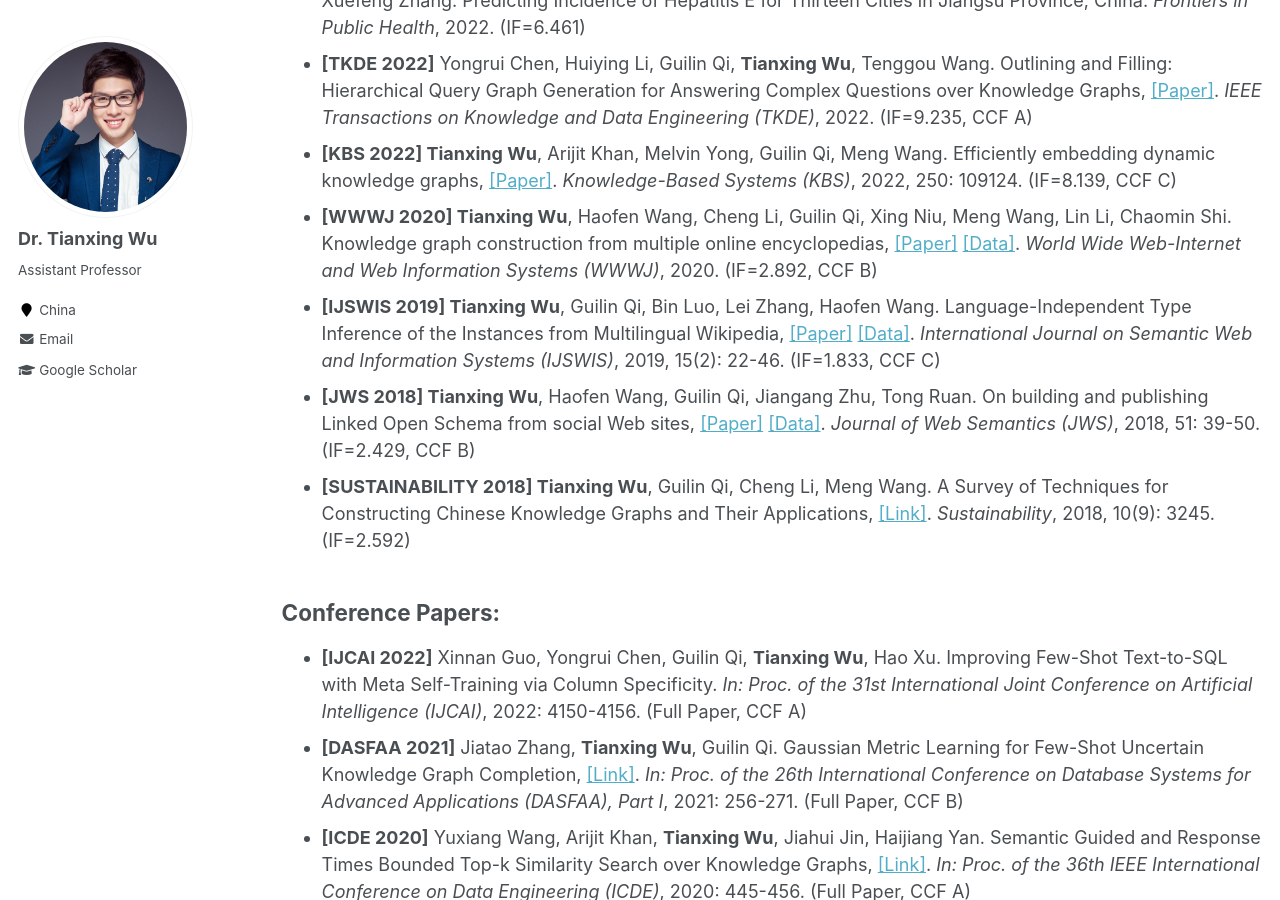
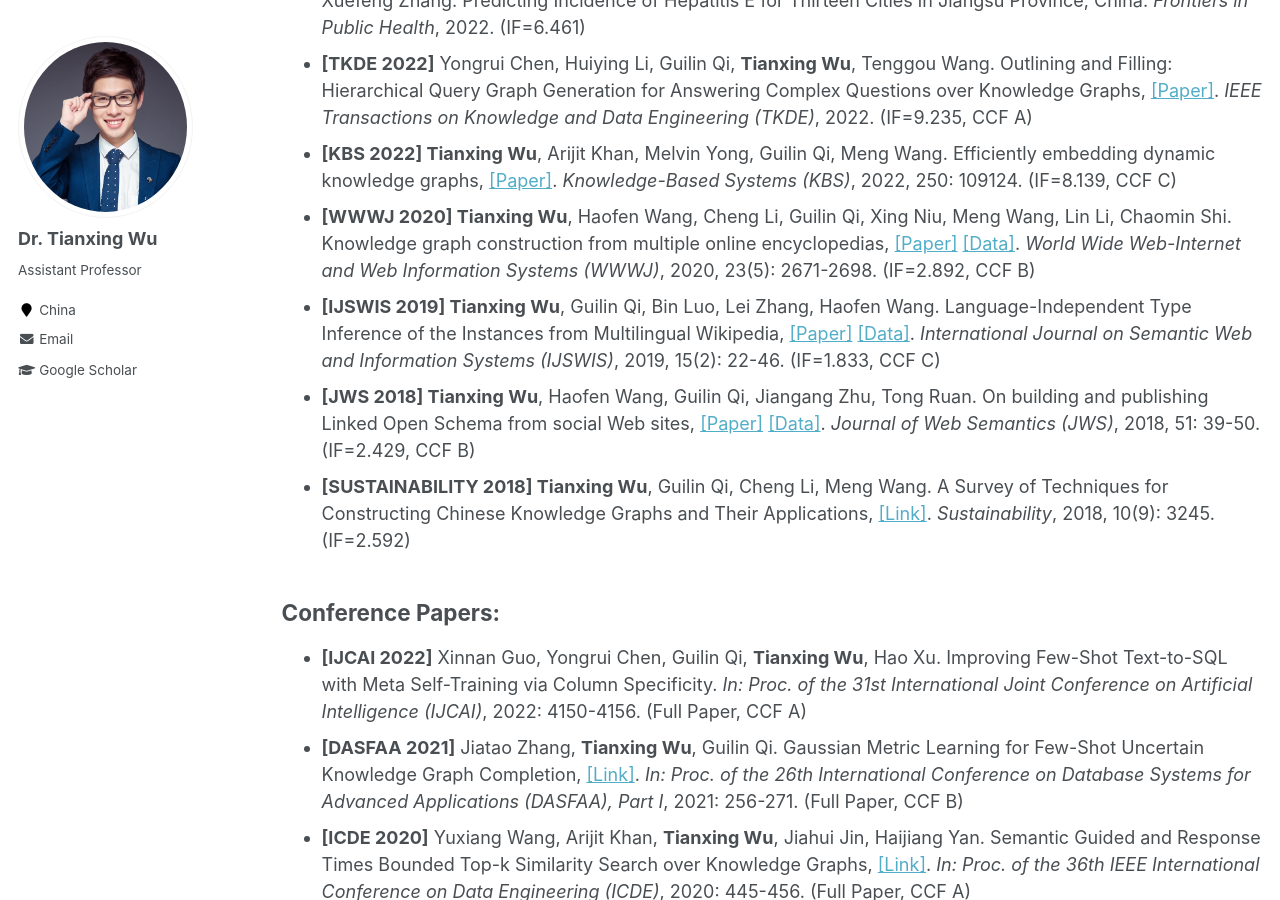
Before and after one commit to tianxing-wu/tianxing-wu.github.io, a Jekyll site: the page built from _pages/selected_publications.md, in a window 1280 px wide and 900 px high, scrolled down 492 px. Built offline with Jekyll 4.4.1, drawn with Linux system fonts in a browser that asks for light colours.

Commit message:
Update selected_publications.md

```diff
--- a/_pages/selected_publications.md
+++ b/_pages/selected_publications.md
@@ -12,7 +12,7 @@ The full list of my publications can be found in [Google Scholar](https://schola
 * **[Front. Public Health 2022] Tianxing Wu**, Minghao Wang, Xiaoqing Cheng, Wendong Liu, Shutong Zhu, Xuefeng Zhang. Predicting Incidence of Hepatitis E for Thirteen Cities in Jiangsu Province, China. <i>Frontiers in Public Health</i>, 2022. (IF=6.461)
 * **[TKDE 2022]** Yongrui Chen, Huiying Li, Guilin Qi, **Tianxing Wu**, Tenggou Wang. Outlining and Filling: Hierarchical Query Graph Generation for Answering Complex Questions over Knowledge Graphs, [[Paper]](https://arxiv.org/abs/2111.00732). <i>IEEE Transactions on Knowledge and Data Engineering (TKDE)</i>, 2022. (IF=9.235, CCF A)
 * **[KBS 2022] Tianxing Wu**, Arijit Khan, Melvin Yong, Guilin Qi, Meng Wang. Efficiently embedding dynamic knowledge graphs, [[Paper]](https://arxiv.org/pdf/1910.06708.pdf). <i>Knowledge-Based Systems (KBS)</i>, 2022, 250: 109124. (IF=8.139, CCF C)
-* **[WWWJ 2020] Tianxing Wu**, Haofen Wang, Cheng Li, Guilin Qi, Xing Niu, Meng Wang, Lin Li, Chaomin Shi. Knowledge graph construction from multiple online encyclopedias, [[Paper]](https://tianxing-wu.github.io/files/paper/WWWJ2020.pdf) [[Data]](http://openkg.cn/dataset/zhishi-me-dump). <i>World Wide Web-Internet and Web Information Systems (WWWJ)</i>, 2020. (IF=2.892, CCF B)
+* **[WWWJ 2020] Tianxing Wu**, Haofen Wang, Cheng Li, Guilin Qi, Xing Niu, Meng Wang, Lin Li, Chaomin Shi. Knowledge graph construction from multiple online encyclopedias, [[Paper]](https://tianxing-wu.github.io/files/paper/WWWJ2020.pdf) [[Data]](http://openkg.cn/dataset/zhishi-me-dump). <i>World Wide Web-Internet and Web Information Systems (WWWJ)</i>, 2020, 23(5): 2671-2698. (IF=2.892, CCF B)
 * **[IJSWIS 2019] Tianxing Wu**, Guilin Qi, Bin Luo, Lei Zhang, Haofen Wang. Language-Independent Type Inference of the Instances from Multilingual Wikipedia, [[Paper]](https://tianxing-wu.github.io/files/paper/IJSWIS2019.pdf) [[Data]](http://openkg.cn/dataset/multype). <i>International Journal on Semantic Web and Information Systems (IJSWIS)</i>, 2019, 15(2): 22-46. (IF=1.833, CCF C)
 * **[JWS 2018] Tianxing Wu**, Haofen Wang, Guilin Qi, Jiangang Zhu, Tong Ruan. On building and publishing Linked Open Schema from social Web sites, [[Paper]](https://tianxing-wu.github.io/files/paper/JWS2018.pdf) [[Data]](http://openkg.cn/dataset/linked-open-schema). <i>Journal of Web Semantics (JWS)</i>, 2018, 51: 39-50. (IF=2.429, CCF B)
 * **[SUSTAINABILITY 2018] Tianxing Wu**, Guilin Qi, Cheng Li, Meng Wang. A Survey of Techniques for Constructing Chinese Knowledge Graphs and Their Applications, [[Link]](https://www.mdpi.com/2071-1050/10/9/3245). <i>Sustainability</i>, 2018, 10(9): 3245. (IF=2.592)
```
